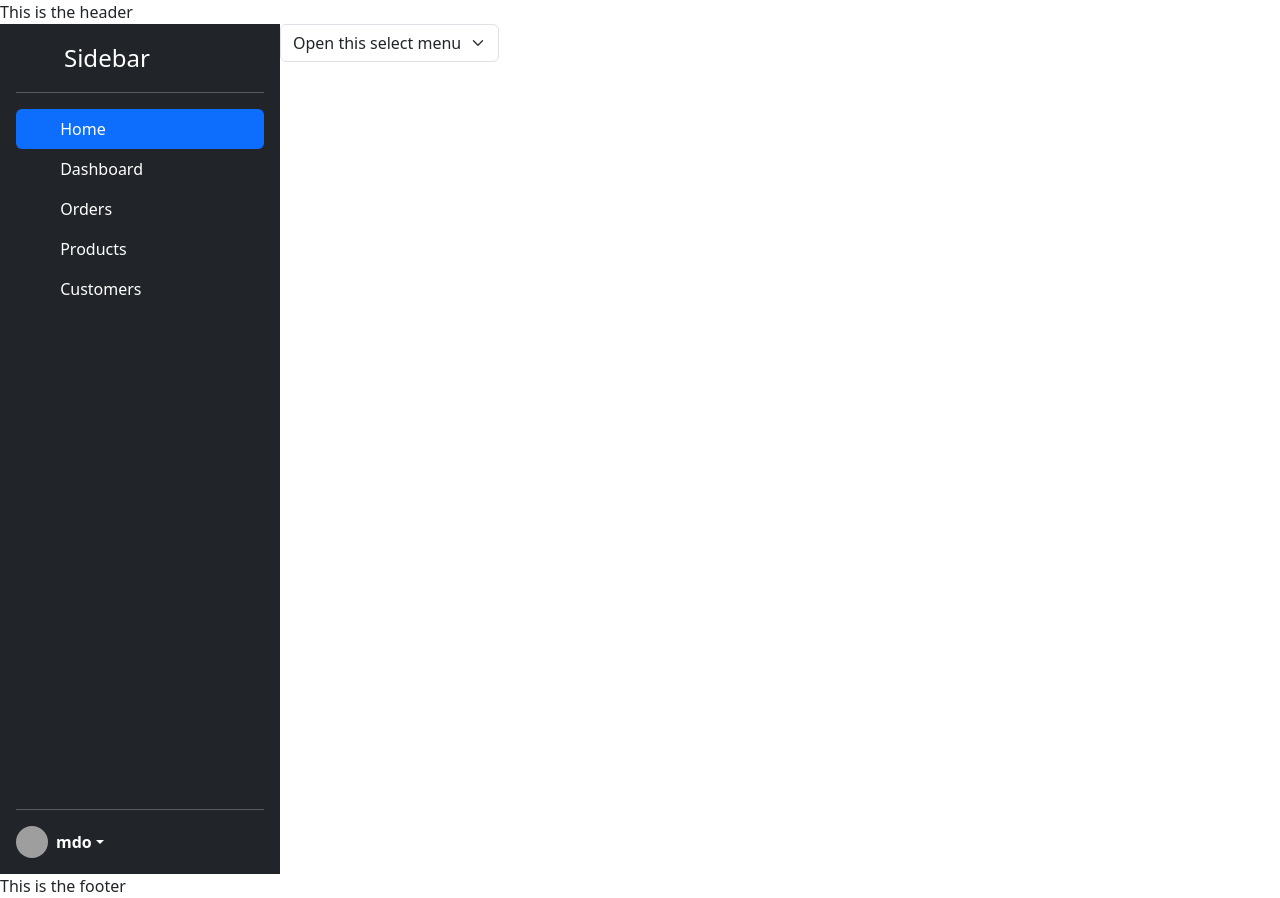
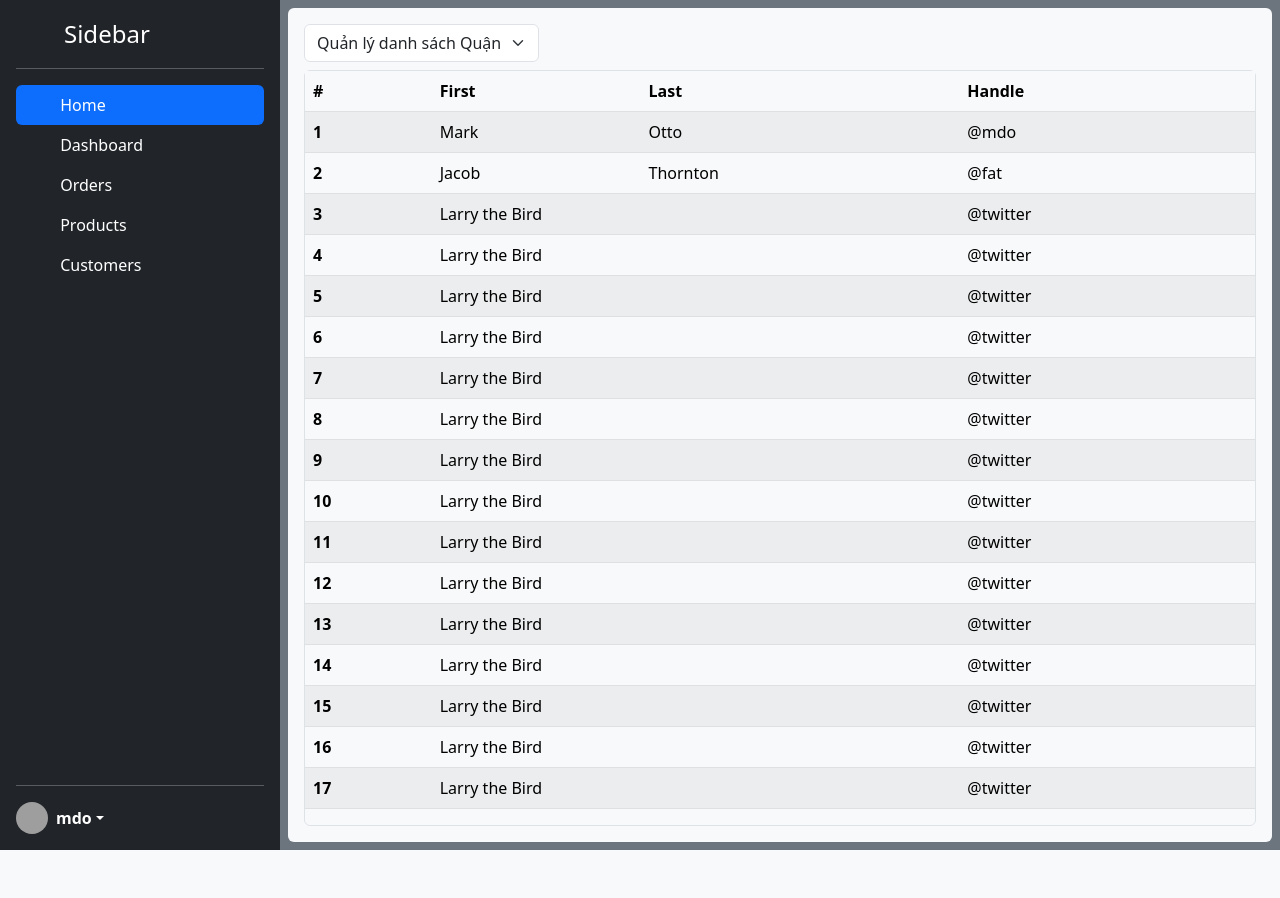
Before and after one commit to DeadlineShooters/Ads-Management, a Node project: template views/so/qlqp/qlQuan.ejs in a window 1280 px wide. After the commit the page ends 850 px from the top, so only its background shows below. Run offline with Node 20 templates, Linux system fonts and the light colour scheme; the template is opened without the code that fills it, so the values that code supplies are empty; some libraries are stand-ins or nearby versions; grey boxes are pictures that could not be loaded.

Commit message:
Added table and some styles

```diff
--- a/routes/so.js
+++ b/routes/so.js
@@ -2,7 +2,7 @@ import express from "express";
 const router = express.Router();
 
 
-router.get('/qlquan', (req, res) => {
+router.get('/qlQuan', (req, res) => {
     res.render('so/qlqp/qlQuan.ejs');
 })
 
--- a/views/layouts/canbo.ejs
+++ b/views/layouts/canbo.ejs
@@ -7,11 +7,11 @@
     <title>Document</title>
 </head>
 <body>
-    <%- include('../partials/header') %>
-    <main class="d-flex vh-100">
+    <!-- <%- include('../partials/header') %> -->
+    <main class="d-flex vh-100 bg-secondary">
         <%- include('../partials/so_sidebar') %>
         <%- body %>
     </main>
-    <%- include('../partials/footer') %>
+    <!-- <%- include('../partials/footer') %> -->
 </body>
 </html>
--- a/views/so/qlqp/qlQuan.ejs
+++ b/views/so/qlqp/qlQuan.ejs
@@ -1,9 +1,51 @@
 <% layout('layouts/canbo') %>
-<section>
-    <select class="form-select" aria-label="Default select example">
-        <option selected>Open this select menu</option>
-        <option value="1">One</option>
-        <option value="2">Two</option>
-        <option value="3">Three</option>
-    </section>
-</select>
+<div class="container m-2 p-3 bg-light rounded overflow-auto">
+  <section class="d-flex">
+    <div >
+        <select class="form-select" aria-label="Default select example">
+          <option selected>Quản lý danh sách Quận</option>
+          <option value="1">One</option>
+          <option value="2">Two</option>
+          <option value="3">Three</option>
+        </select>
+    </div>
+  </section>
+  <section class="border rounded mt-2">
+    <table class="table table-light table-striped">
+      <thead>
+        <tr>
+          <th scope="col">#</th>
+          <th scope="col">First</th>
+          <th scope="col">Last</th>
+          <th scope="col">Handle</th>
+        </tr>
+      </thead>
+      <tbody>
+        <tr>
+          <th scope="row">1</th>
+          <td>Mark</td>
+          <td>Otto</td>
+          <td>@mdo</td>
+        </tr>
+        <tr>
+          <th scope="row">2</th>
+          <td>Jacob</td>
+          <td>Thornton</td>
+          <td>@fat</td>
+        </tr>
+        <tr>
+          <th scope="row">3</th>
+          <td colspan="2">Larry the Bird</td>
+          <td>@twitter</td>
+        </tr>
+        <% for (let i = 4; i<18; i++) { %>
+        <tr>
+          <th scope="row"><%= i %></th>
+          <td colspan="2">Larry the Bird</td>
+          <td>@twitter</td>
+        </tr>
+        <% } %>
+      </tbody>
+    </table>
+  </section>
+</div>
```
Also changed, not shown: public/so/javascripts/sidebar.js (added).
